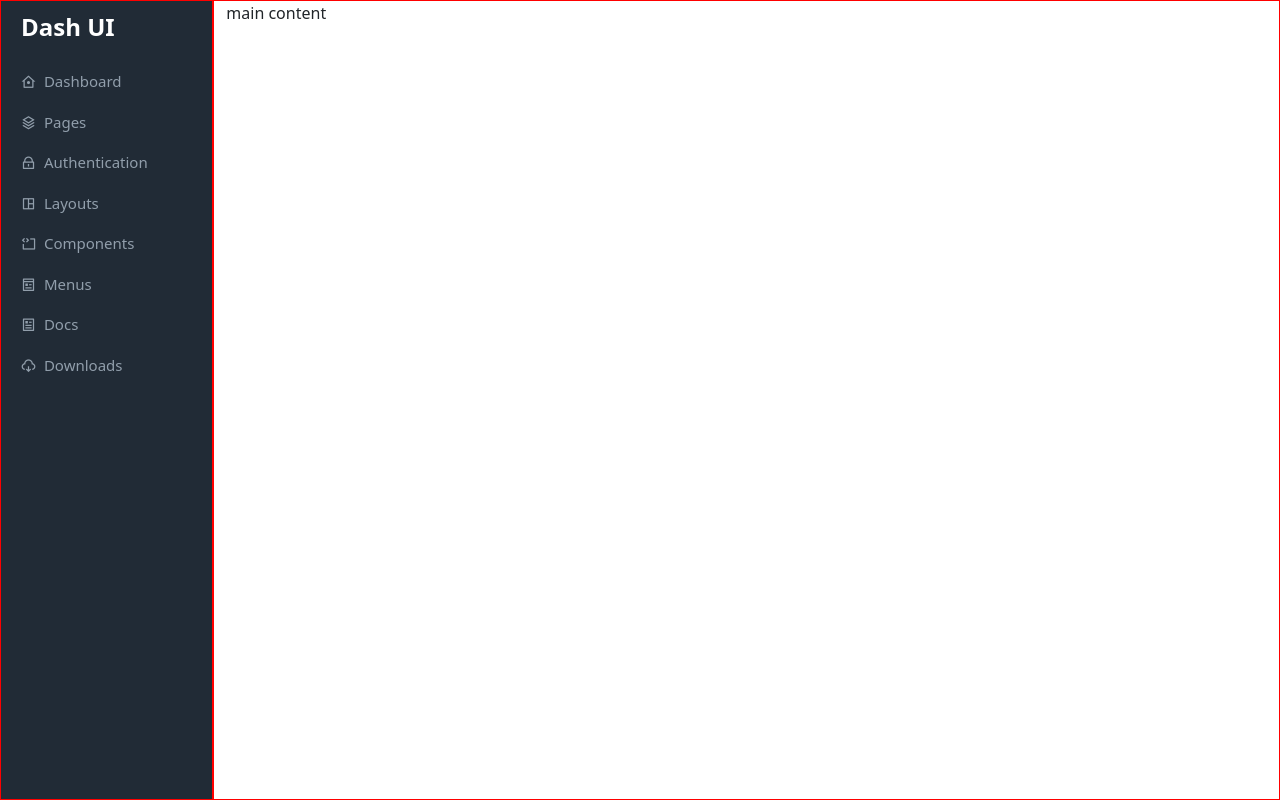
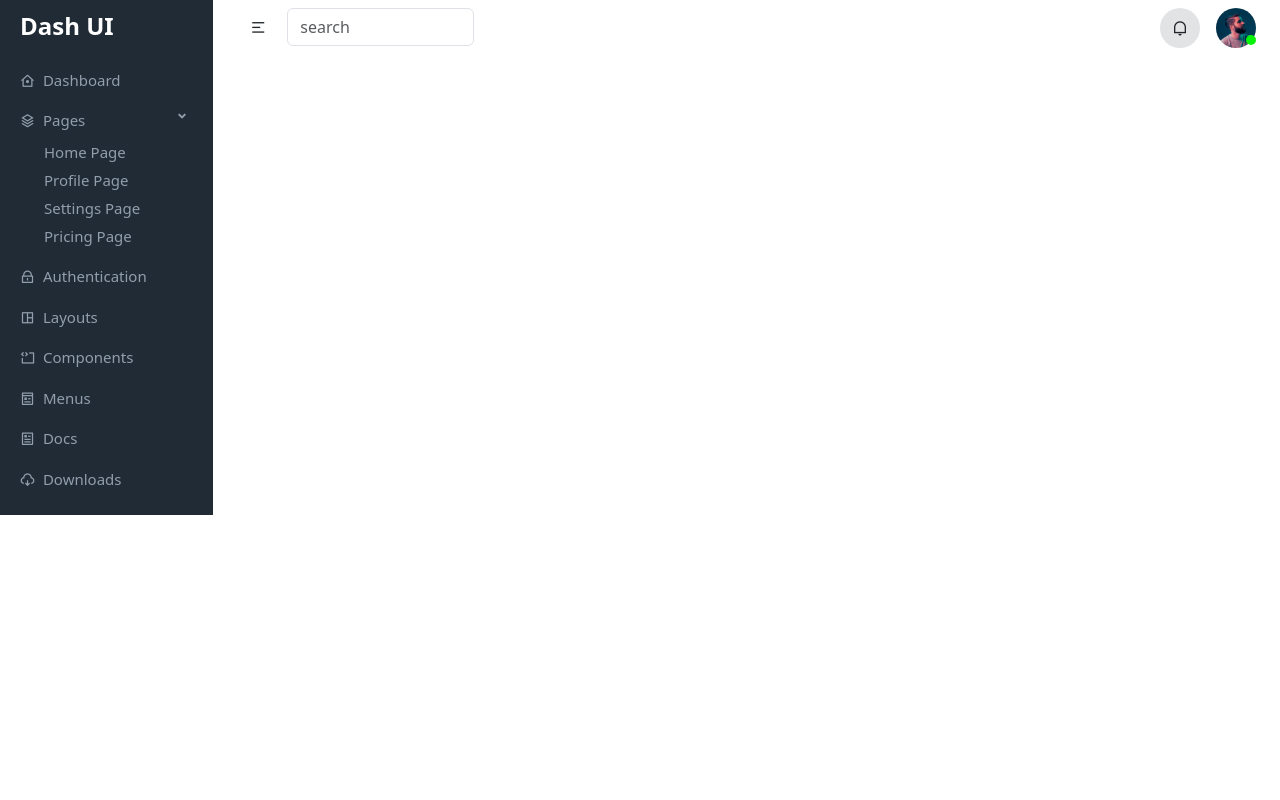
Before and after one commit to masifcoder/admin-panel, a plain HTML site: page index.html in a window 1280 px wide. Both pictures are taken after a click on the button "Pages". Drawn offline with nearby package versions, Linux system fonts and the light colour scheme.

Commit message:
right top

```diff
--- a/assets/css/style.css
+++ b/assets/css/style.css
@@ -2,10 +2,10 @@
     --dark-color: #212b36;
 }
 
-.row > div {
+/* .row > div {
     border: 1px solid red;
     height: 100vh;
-}
+} */
 a, span {
     display: inline-block;
     text-decoration: none;
@@ -30,3 +30,28 @@ ul {
 .menu ul li a:hover {
     color: #f4f6f8;
 }
+
+.small-circle {
+    height: 40px;
+    width: 40px;
+    border-radius: 100%;
+    display: flex;
+    justify-content: center;
+    align-items: center;
+}
+.dropdown-toggle::after {
+    display: none;
+}
+.dropdown-toggle ul li a {
+    font-size: 15px;
+}
+
+.online-status {
+    width: 10px;
+    height: 10px;
+    border-radius: 100%;
+    background-color: rgb(7, 243, 7);
+    position: absolute;
+    right: 0;
+    bottom: 3px;
+}
--- a/index.html
+++ b/index.html
@@ -26,14 +26,35 @@
                   <i class="ri-home-7-line me-1"></i>
                   Dashboard
                 </a></li>
-              <li class="mb-3"><a href="#">
-                  <i class="ri-stack-line me-1"></i>
-                  Pages
+              <li class="mb-3">
+                <a class="d-flex justify-content-between" data-bs-toggle="collapse" href="#collapseExample"
+                  role="button" aria-expanded="false" aria-controls="collapseExample">
+                  <div>
+                    <i class="ri-stack-line me-1"></i>
+                    <span>Pages</span>
+                  </div>
+                  <i class="ri-arrow-drop-down-line ri-xl"></i>
                 </a>
+                <div class="sub-nav collapse ps-4 pt-2" id="collapseExample">
+                  <ul>
+                    <li class="mb-1">
+                      <a href="#">Home Page</a>
+                    </li>
+                    <li class="mb-1">
+                      <a href="#">Profile Page</a>
+                    </li>
+                    <li class="mb-1">
+                      <a href="#">Settings Page</a>
+                    </li>
+                    <li class="mb-1">
+                      <a href="#">Pricing Page</a>
+                    </li>
+                  </ul>
+                </div>
               </li>
               <li class="mb-3"><a href="#">
-                <i class="ri-lock-line me-1"></i>
-                Authentication</a></li>
+                  <i class="ri-lock-line me-1"></i>
+                  Authentication</a></li>
               <li class="mb-3"><a href="#"><i class="ri-layout-2-line me-1"></i> Layouts</a></li>
               <li class="mb-3"><a href="#"><i class="ri-code-block me-1"></i> Components</a></li>
               <li class="mb-3"><a href="#"><i class="ri-pages-line me-1"></i> Menus</a></li>
@@ -44,7 +65,45 @@
         </div>
       </div>
       <div class="col-md-10">
-        main content
+        <div class="container-fluid pt-2">
+          <div class="row justify-content-between">
+            <div class="col-md-3">
+              <div class="d-flex gap-2">
+                <a class="btn" href="#">
+                  <i class="ri-menu-2-line ri-1x"></i>
+                </a>
+                <input type="text" placeholder="search" class="form-control" />
+              </div>
+            </div>
+            <div class="col-md-3">
+              <div class="d-flex justify-content-end gap-3">
+                <span class="small-circle bg-secondary-subtle"><i class="ri-notification-line"></i></span>
+                <div class="dropdown">
+                  <a class="dropdown-toggle position-relative" type="button" data-bs-toggle="dropdown" aria-expanded="false">
+                    <img class="img-fluid small-circle" src="./assets/images/avatar-1.jpg" />
+                    <span class="online-status"></span>
+                  </a>
+                  <ul class="dropdown-menu">
+                    <li class="p-2 border-bottom border-1 fw-bold">
+                      John Doe
+                    </li>
+                    <li><a class="dropdown-item" href="#">
+                      <i class="ri-user-line"></i>
+                      Edit Profile
+                    </a></li>
+                    <li><a class="dropdown-item" href="#">
+                      <i class="ri-creative-commons-nd-line"></i>
+                      Activity</a></li>
+                    <li><a class="dropdown-item" href="#">
+                      <i class="ri-logout-box-line"></i>
+                      Signout</a></li>
+                  </ul>
+                </div>
+              </div>
+            </div>
+          </div>
+        </div>
+
       </div>
     </div>
   </div>
```
Also changed, not shown: assets/images/avatar-1.jpg (added).
